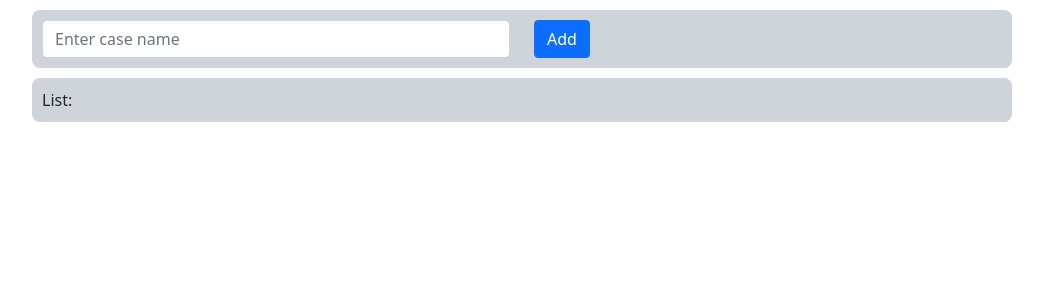
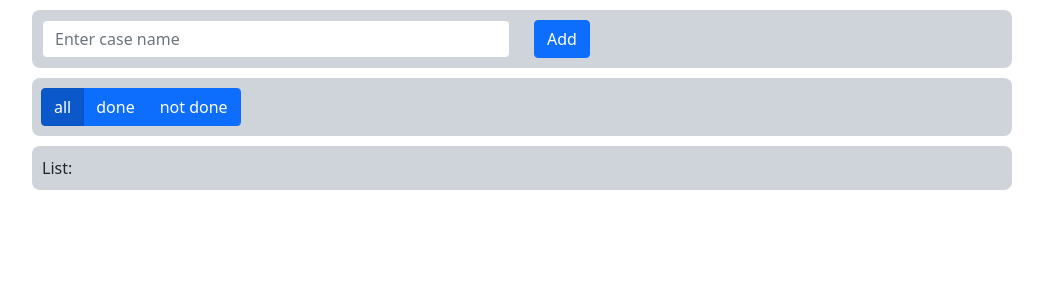
Before and after one commit to MikhailEzhov/todo-list, a React (Create React App) app: page / in a window 1280 px wide. Shown: the top 300 px of the page, without its empty margins (118-1161 px from the left). Built offline with nearby package versions, Linux system fonts and the light colour scheme.

Commit message:
feat: added filtering

```diff
--- a/src/components/app/App.js
+++ b/src/components/app/App.js
@@ -2,6 +2,7 @@ import { useState } from 'react';
 
 import CaseAddForm from '../caseAddForm/CaseAddForm';
 import CaseList from '../caseList/CaseList';
+import FilterCases from '../filterCases/FilterCases';
 
 import './app.css';
 import 'bootstrap/dist/css/bootstrap.min.css';
@@ -11,7 +12,8 @@ import 'bootstrap/dist/css/bootstrap.min.css';
 function App() {
 
     const [cases, setCases] = useState([]);
-    // console.log(cases);
+    const [filter, setFilter] = useState('all');
+    // console.log(filter);
 
 
     const addCase = (obj) => {
@@ -19,9 +21,11 @@ function App() {
         setCases(cases => newArr);
     };
 
+
     const onDelete = (id) => {
         setCases(cases => cases.filter(item => item.id !== id));
     }
+
 
     const onToggleStatus = (id) => {
         setCases(cases => cases.map(item => {
@@ -32,6 +36,23 @@ function App() {
         }))
     }
 
+
+    const onSelectFilter = (option) => {
+        setFilter(filter => option);
+    }
+
+    const filteredCases = (cases, filter) => {
+        switch (filter) {
+            case 'done':
+                return cases.filter(item => item.status === true);
+            case 'not done':
+                return cases.filter(item => item.status === false);
+            default:
+                return cases;
+        }
+    }
+
+
     return (
         <div className="app">
 
@@ -40,8 +61,12 @@ function App() {
             </div>
 
             <div className="block">
+                <FilterCases onSelectFilter={onSelectFilter}/>
+            </div>
+
+            <div className="block">
                 <CaseList
-                    cases={cases}
+                    cases={filteredCases(cases, filter)}
                     onDelete={onDelete}
                     onToggleStatus={onToggleStatus}
                 />
--- /dev/null
+++ b/src/components/filterCases/FilterCases.js
@@ -0,0 +1,22 @@
+import { ToggleButtonGroup, ToggleButton } from 'react-bootstrap';
+
+
+
+function FilterCases({onSelectFilter}) {
+
+    return(
+        <ToggleButtonGroup type="radio" name="options" defaultValue={1}>
+            <ToggleButton id="tbg-radio-1" value={1} onClick={() => onSelectFilter('all')}>
+                all
+            </ToggleButton>
+            <ToggleButton id="tbg-radio-2" value={2} onClick={() => onSelectFilter('done')}>
+                done
+            </ToggleButton>
+            <ToggleButton id="tbg-radio-3" value={3} onClick={() => onSelectFilter('not done')}>
+                not done
+            </ToggleButton>
+        </ToggleButtonGroup>
+    )
+}
+
+export default FilterCases;
```
